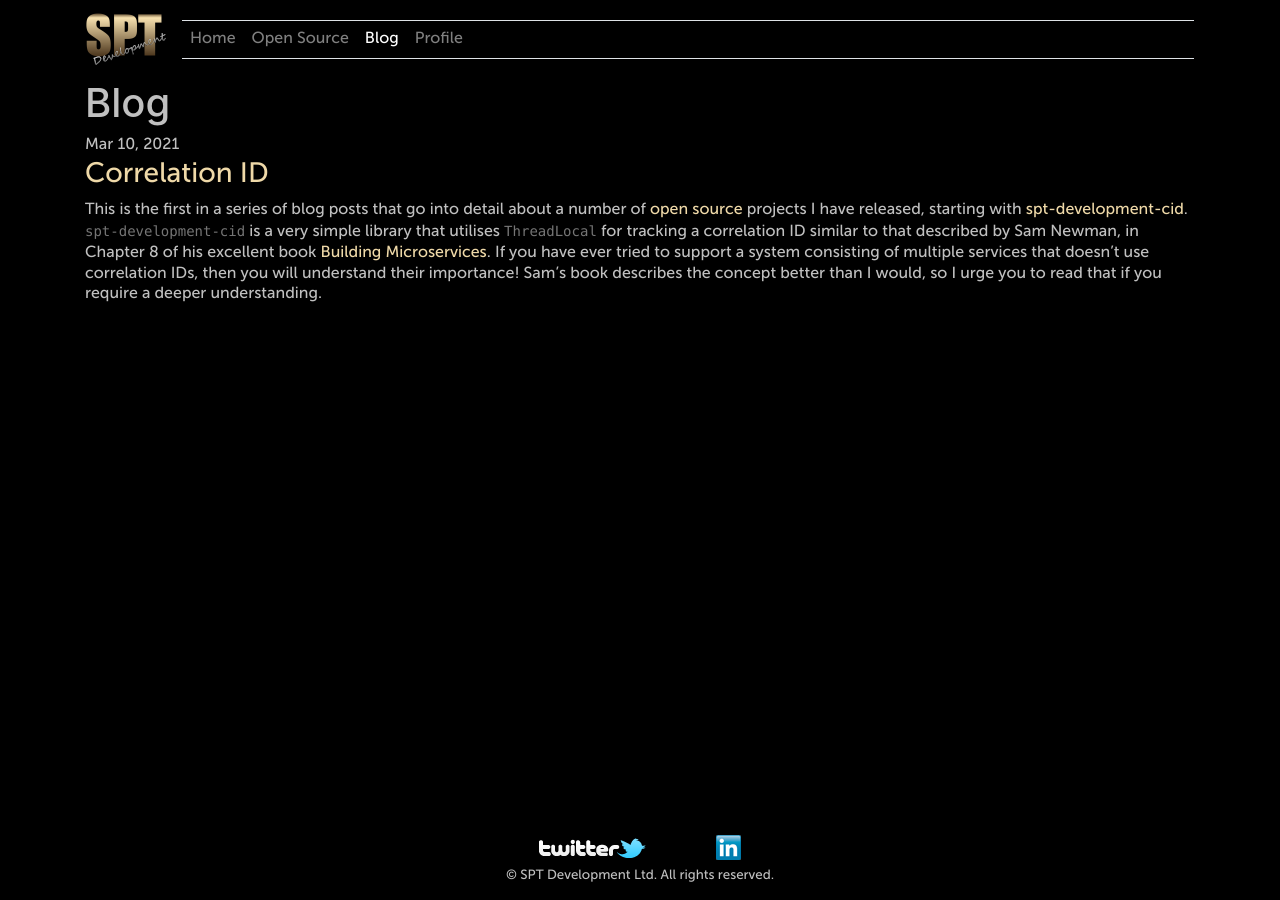
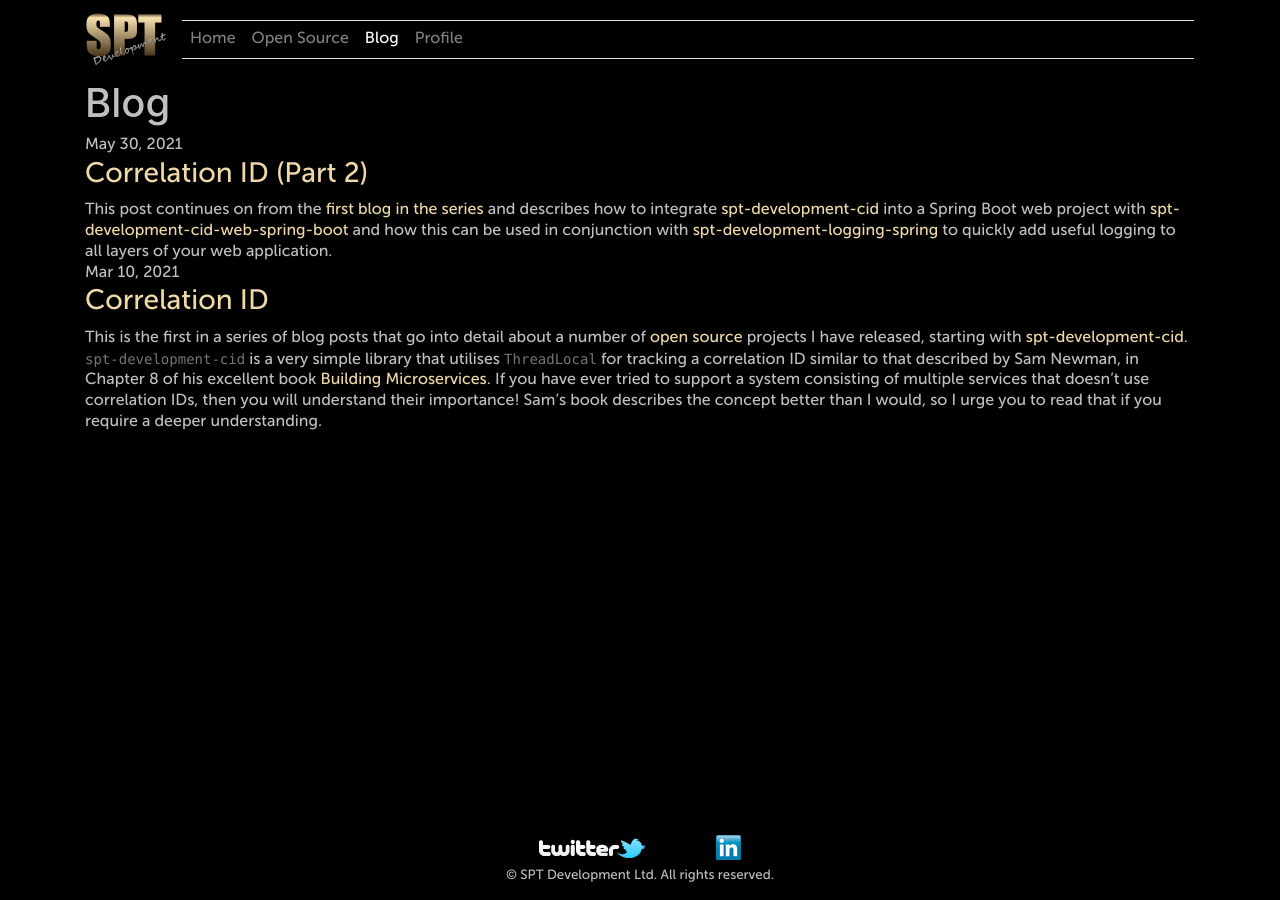
Before and after one commit to spt-development/spt-development.github.io, a Jekyll site: the page built from blog.markdown, in a window 1280 px wide. Built offline with Jekyll 4.4.1, drawn with Linux system fonts in a browser that asks for light colours.

Commit message:
Added Correlation ID (Part 2) post

```diff
--- a/Gemfile
+++ b/Gemfile
@@ -18,6 +18,7 @@ group :jekyll_plugins do
   gem "jekyll-feed", "~> 0.12"
   gem 'jekyll-sitemap'
   gem 'jekyll-gist'
+  gem 'jekyll-redirect-from'
 end
 
 # Windows and JRuby does not include zoneinfo files, so bundle the tzinfo-data gem
--- a/_config.yml
+++ b/_config.yml
@@ -37,6 +37,7 @@ plugins:
   - jekyll-feed
   - jekyll-sitemap
   - jekyll-gist
+  - jekyll-redirect-from
 
 # Exclude from processing.
 # The following items will not be processed, by default.
@@ -57,6 +58,8 @@ plugins:
 #   - vendor/cache/
 #   - vendor/gems/
 #   - vendor/ruby/
+whitelist:
+  - jekyll-redirect-from
 
 navigation:
   - text: Home
--- a/_posts/2021-03-10-spt-devlopment-cid.markdown
+++ b/_posts/2021-03-10-spt-development-cid.markdown
@@ -4,8 +4,10 @@ title:  "Correlation ID"
 date:   2021-03-10 19:14:19 +0000
 author: Simon Taylor
 categories: microservices correlation
+redirect_from:
+  - /microservices/correlation/2021/03/10/spt-devlopment-cid.html
 ---
-This is the first in a series of blog posts that go into detail about a number of [open source](/opensource) projects I have released, starting with [spt-development-cid](https://github.com/spt-development/spt-development-cid">spt-development-cid). `spt-development-cid` is a very simple library that utilises `ThreadLocal` for tracking a correlation ID similar to that described by Sam Newman, in Chapter 8 of his excellent book [Building Microservices](https://www.amazon.co.uk/Building-Microservices-Sam-Newman/dp/1491950358){:target="_blank"}. If you have ever tried to support a system consisting of multiple services that *doesn't* use correlation IDs, then you will understand their importance! Sam's book describes the concept better than I would, so I urge you to read that if you require a deeper understanding.
+This is the first in a series of blog posts that go into detail about a number of [open source](/opensource) projects I have released, starting with [spt-development-cid](https://github.com/spt-development/spt-development-cid). `spt-development-cid` is a very simple library that utilises `ThreadLocal` for tracking a correlation ID similar to that described by Sam Newman, in Chapter 8 of his excellent book [Building Microservices](https://www.amazon.co.uk/Building-Microservices-Sam-Newman/dp/1491950358){:target="_blank"}. If you have ever tried to support a system consisting of multiple services that *doesn't* use correlation IDs, then you will understand their importance! Sam's book describes the concept better than I would, so I urge you to read that if you require a deeper understanding.
 {: class="lead"}
 
 The code in this library is not complicated and nothing that the average reader wouldn't be able to write themselves, however it is code that I have ended up copy/pasting on multiple projects and serves as the initial building block for the other projects I have open sourced.
--- /dev/null
+++ b/_posts/2021-05-30-spt-development-cid-part-2.markdown
@@ -0,0 +1,61 @@
+---
+layout: post
+title:  "Correlation ID (Part 2)"
+date:   2021-05-30 18:26:19 +0000
+author: Simon Taylor
+categories: microservices correlation spring
+---
+This post continues on from the [first blog in the series]({% post_url 2021-03-10-spt-development-cid %}) and describes how to integrate [spt-development-cid](https://github.com/spt-development/spt-development-cid) into a Spring Boot web project with [spt-development-cid-web-spring-boot](https://github.com/spt-development/spt-development-cid-web-spring-boot) and how this can be used in conjunction with [spt-development-logging-spring](https://github.com/spt-development/spt-development-logging-spring) to quickly add useful logging to all layers of your web application.
+{: class="lead"}
+
+The demo project for this post was created using [spring initializr](https://start.spring.io/) and is available in [github](https://github.com/spt-development/spt-development-cid-web-demo).
+
+![spring initializr](/assets/images/2021-05-30-spt-development-cid-web/spring-initializr.png){:class="img-fluid"}
+
+The project consist of a simple `HelloController` class along with a simple `HelloService` class and a slightly contrived `UserRepository` class which can be run using the spring boot maven plugin by issuing the following command from the top-level project directory: `./mvnw -DskipTests clean install spring-boot:run`. Once running, the application can be tested with curl as shown below:
+
+`$ curl http://localhost:8080/api/v1.0/hello # Hello, world`
+
+`$ curl http://localhost:8080/api/v1.0/hello/1 # Hello, Arthur Dent`
+
+`$ curl http://localhost:8080/api/v1.0/hello/2 # 404`
+
+To start including a correlation ID in our log statements we need to add the [spt-development-cid-web-spring-boot](https://github.com/spt-development/spt-development-cid-web-spring-boot) starter to our pom which will pull in [spt-development-cid](https://github.com/spt-development/spt-development-cid) and [spt-development-cid-web](https://github.com/spt-development/spt-development-cid-web) as dependencies and automatically configure a `FilterRegistrationBean` to intialise the correlation ID for each request.
+
+{% gist 901eb3fd1d8297581ebb7ccb5125dd69 %}
+
+We then need to add some log statements and include the correlation ID in those log statements, for example:
+
+{% gist a9697605e30a3da20d9df0fb17dc3c9d %}
+
+It is worth hilighting the design decision taken which requires the developer to *explicitly* include the correlation ID in each log statement. An alternative solution would have been to use the [Mapped Diagnostic Context (MDC)](http://logback.qos.ch/manual/mdc.html) and automatically include the correlation ID through configuration, without having to include the correlation ID each time. The downside with the MDC solution is that it becomes problematic when going multi-threaded. There are [solutions](https://stackoverflow.com/questions/6073019/how-to-use-mdc-with-thread-pools) to this problem however these solutions don't tend to work with libraries that make use of multiiple threads - a perfect example of this is [Hystrix](https://github.com/Netflix/Hystrix) which I've used extensively for implementing the circuit breaker pattern. In my experience, rather than have to solve the multi-threading issue in such scenarios, it is much easier to explicitly include the correlation ID in your log statements, and once in the habit it isn't particularly onerous.
+
+Now when we restart the application and run our curl tests, we get the following logging output:
+
+{% gist dc8f1728b84880c68e3a0c45c32a342f %}
+
+As touched upon in my [first post]({% post_url 2021-03-10-spt-development-cid %}) correlation IDs are most useful/important in an application consisting of multiple services in order to track requests through each of the services involved in servicing an initial request. [spt-development-cid-web](https://github.com/spt-development/spt-development-cid-web) facilitates this by including the ability to set the correlation ID to a value read from an incoming request header, by default `X-Correlation-ID`. This feature is off by default but can be switched on via the config file (there are also options for changing the header name, and controlling the `FilterRegistration` bean config, see the [javadoc](https://github.com/spt-development/spt-development-cid-web-spring-boot/blob/main/spt-development-cid-web-spring-boot-autoconfigure/src/main/java/com/spt/development/cid/web/spring/boot/autoconfigure/CidWebProperties.java) for more info).
+
+{% gist 4e2fc4b5c38e88bf606560d8ef410fe5 %}
+
+This time, if we specify the correlation ID header when issuing our curl commands:
+
+`$ curl -H "X-Correlation-ID: my-cid-set-via-header" http://localhost:8080/api/v1.0/hello`
+
+`$ curl -H "X-Correlation-ID: my-cid-set-via-header-2" http://localhost:8080/api/v1.0/hello/1`
+
+we see the correlation ID from the header appear in our log statements.
+
+{% gist 5c51a857ca699444f23674a8cc6bd6e0 %}
+
+The log statements I have added to the project so far are useful and similar to ones that I like to add to all controller methods, so that I get logging for all requests handled. I also like to add log statements at the end of controller methods, log any exceptions thrown by controller methods and add logging at the begining and end of service methods and repository methods. I have found this approach invaluable when debugging production issues especially in conjunction with [setting the log level](https://docs.spring.io/spring-boot/docs/current/actuator-api/htmlsingle/#loggers.setting-level) with actuator at runtime. Adding these log statements to every method, soon becomes tedious and makes your code hard to read however. This is where [spt-development-logging-spring](https://github.com/spt-development/spt-development-logging-spring) comes in, easily integrated into a Spring Boot project by adding the [spt-development-logging-spring-boot](https://github.com/spt-development/spt-development-logging-spring-boot) starter to your pom.
+
+{% gist 3d629c9aecad5ff7f83f713e5cebf11a %}
+
+Now when we run the curl tests, we get the following logging, without making any further code changes that would otherwise clutter up the code.
+
+{% gist e72712b84ebe91283940f78e98bba4b0 %}
+
+For demonstration purposes the repository will throw a runtime exception if the user ID is 99, which results in the logging below. Note how this exception is logged at ERROR, whereas the `UnknownUserException` exception was logged at INFO and the stacktrace at DEBUG. Only 'unexpected' or 5XX exceptions are logged as errors; any exception that is *not* an instance of `HttpStatusCodeException` or is *not* annotated with `ResponseStatus` is an unexpected exception; any exception annotated with `ResponseStatus` and a 5XX status or `HttpStatusCodeException` exception with a 5XX status code is treated as a 5XX exception.
+
+{% gist 26dea8fd5e1a5050bc72c1abd13f6ed9 %}
```
Also changed, not shown: Gemfile.lock, assets/images/2021-05-30-spt-development-cid-web/spring-initializr.png (added).
